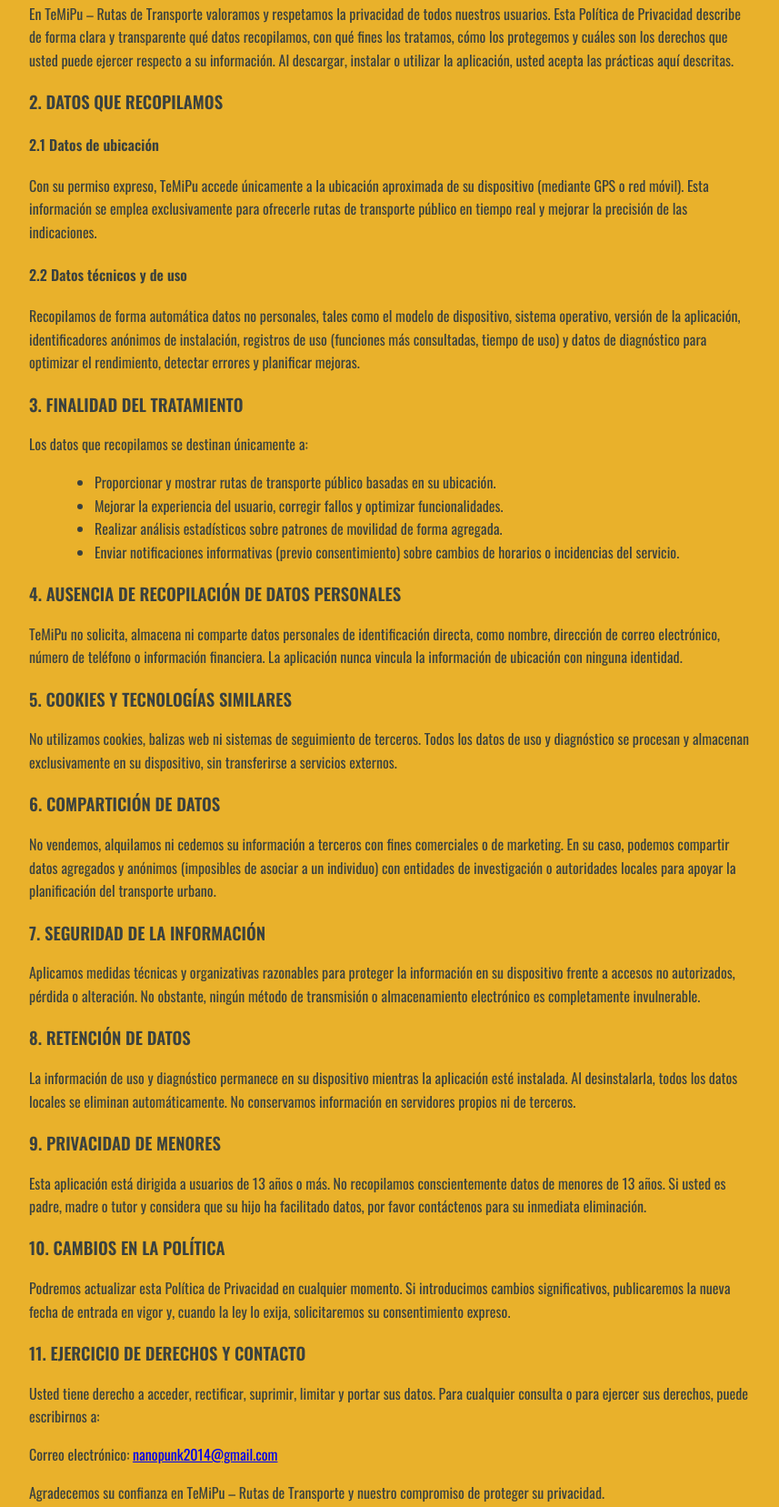
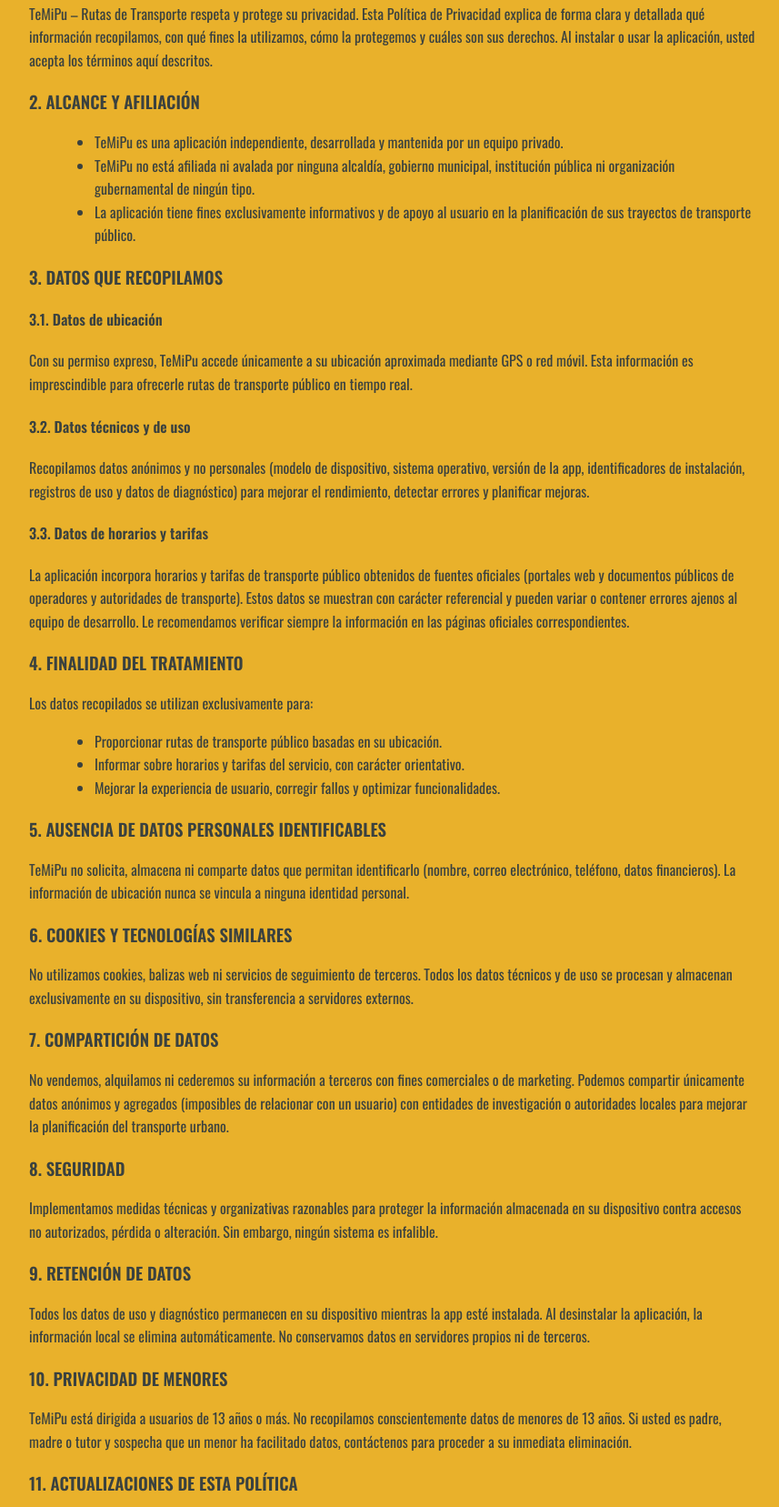
Before and after one commit to FerMu01/WebTemipu, a plain HTML site: page index.html in a window 1280 px wide. Shown: the part 1091-2748 px from the top of the page at 91% size, without its empty margins (208-1065 px from the left). Drawn offline with Linux system fonts and the light colour scheme.

Commit message:
Politica

```diff
--- a/index.html
+++ b/index.html
@@ -29,42 +29,64 @@
         </section>
         <section id="privacidad">
             <div class="content">
-                <h2>Política de Privacidad</h2>
-                <p><strong>Fecha de entrada en vigor: 19 de junio de 2025</strong></p>
-                <h3>1. INTRODUCCIÓN</h3>
-                <p>En TeMiPu – Rutas de Transporte valoramos y respetamos la privacidad de todos nuestros usuarios. Esta Política de Privacidad describe de forma clara y transparente qué datos recopilamos, con qué fines los tratamos, cómo los protegemos y cuáles son los derechos que usted puede ejercer respecto a su información. Al descargar, instalar o utilizar la aplicación, usted acepta las prácticas aquí descritas.</p>
-                <h3>2. DATOS QUE RECOPILAMOS</h3>
-                <h4>2.1 Datos de ubicación</h4>
-                <p>Con su permiso expreso, TeMiPu accede únicamente a la ubicación aproximada de su dispositivo (mediante GPS o red móvil). Esta información se emplea exclusivamente para ofrecerle rutas de transporte público en tiempo real y mejorar la precisión de las indicaciones.</p>
-                <h4>2.2 Datos técnicos y de uso</h4>
-                <p>Recopilamos de forma automática datos no personales, tales como el modelo de dispositivo, sistema operativo, versión de la aplicación, identificadores anónimos de instalación, registros de uso (funciones más consultadas, tiempo de uso) y datos de diagnóstico para optimizar el rendimiento, detectar errores y planificar mejoras.</p>
-                <h3>3. FINALIDAD DEL TRATAMIENTO</h3>
-                <p>Los datos que recopilamos se destinan únicamente a:</p>
-                <ul>
-                    <li>Proporcionar y mostrar rutas de transporte público basadas en su ubicación.</li>
-                    <li>Mejorar la experiencia del usuario, corregir fallos y optimizar funcionalidades.</li>
-                    <li>Realizar análisis estadísticos sobre patrones de movilidad de forma agregada.</li>
-                    <li>Enviar notificaciones informativas (previo consentimiento) sobre cambios de horarios o incidencias del servicio.</li>
-                </ul>
-                <h3>4. AUSENCIA DE RECOPILACIÓN DE DATOS PERSONALES</h3>
-                <p>TeMiPu no solicita, almacena ni comparte datos personales de identificación directa, como nombre, dirección de correo electrónico, número de teléfono o información financiera. La aplicación nunca vincula la información de ubicación con ninguna identidad.</p>
-                <h3>5. COOKIES Y TECNOLOGÍAS SIMILARES</h3>
-                <p>No utilizamos cookies, balizas web ni sistemas de seguimiento de terceros. Todos los datos de uso y diagnóstico se procesan y almacenan exclusivamente en su dispositivo, sin transferirse a servicios externos.</p>
-                <h3>6. COMPARTICIÓN DE DATOS</h3>
-                <p>No vendemos, alquilamos ni cedemos su información a terceros con fines comerciales o de marketing. En su caso, podemos compartir datos agregados y anónimos (imposibles de asociar a un individuo) con entidades de investigación o autoridades locales para apoyar la planificación del transporte urbano.</p>
-                <h3>7. SEGURIDAD DE LA INFORMACIÓN</h3>
-                <p>Aplicamos medidas técnicas y organizativas razonables para proteger la información en su dispositivo frente a accesos no autorizados, pérdida o alteración. No obstante, ningún método de transmisión o almacenamiento electrónico es completamente invulnerable.</p>
-                <h3>8. RETENCIÓN DE DATOS</h3>
-                <p>La información de uso y diagnóstico permanece en su dispositivo mientras la aplicación esté instalada. Al desinstalarla, todos los datos locales se eliminan automáticamente. No conservamos información en servidores propios ni de terceros.</p>
-                <h3>9. PRIVACIDAD DE MENORES</h3>
-                <p>Esta aplicación está dirigida a usuarios de 13 años o más. No recopilamos conscientemente datos de menores de 13 años. Si usted es padre, madre o tutor y considera que su hijo ha facilitado datos, por favor contáctenos para su inmediata eliminación.</p>
-                <h3>10. CAMBIOS EN LA POLÍTICA</h3>
-                <p>Podremos actualizar esta Política de Privacidad en cualquier momento. Si introducimos cambios significativos, publicaremos la nueva fecha de entrada en vigor y, cuando la ley lo exija, solicitaremos su consentimiento expreso.</p>
-                <h3>11. EJERCICIO DE DERECHOS Y CONTACTO</h3>
-                <p>Usted tiene derecho a acceder, rectificar, suprimir, limitar y portar sus datos. Para cualquier consulta o para ejercer sus derechos, puede escribirnos a:</p>
-                <p>Correo electrónico: <a href="mailto:nanopunk2014@gmail.com">nanopunk2014@gmail.com</a></p>
-                <p>Agradecemos su confianza en TeMiPu – Rutas de Transporte y nuestro compromiso de proteger su privacidad.</p>
-            </div>
+  <h2>Política de Privacidad de TeMiPu – Rutas de Transporte</h2>
+  <p><strong>Fecha de entrada en vigor: 19 de junio de 2025</strong></p>
+
+  <h3>1. INTRODUCCIÓN</h3>
+  <p>TeMiPu – Rutas de Transporte respeta y protege su privacidad. Esta Política de Privacidad explica de forma clara y detallada qué información recopilamos, con qué fines la utilizamos, cómo la protegemos y cuáles son sus derechos. Al instalar o usar la aplicación, usted acepta los términos aquí descritos.</p>
+
+  <h3>2. ALCANCE Y AFILIACIÓN</h3>
+  <ul>
+    <li>TeMiPu es una aplicación independiente, desarrollada y mantenida por un equipo privado.</li>
+    <li>TeMiPu no está afiliada ni avalada por ninguna alcaldía, gobierno municipal, institución pública ni organización gubernamental de ningún tipo.</li>
+    <li>La aplicación tiene fines exclusivamente informativos y de apoyo al usuario en la planificación de sus trayectos de transporte público.</li>
+  </ul>
+
+  <h3>3. DATOS QUE RECOPILAMOS</h3>
+  <h4>3.1. Datos de ubicación</h4>
+  <p>Con su permiso expreso, TeMiPu accede únicamente a su ubicación aproximada mediante GPS o red móvil. Esta información es imprescindible para ofrecerle rutas de transporte público en tiempo real.</p>
+
+  <h4>3.2. Datos técnicos y de uso</h4>
+  <p>Recopilamos datos anónimos y no personales (modelo de dispositivo, sistema operativo, versión de la app, identificadores de instalación, registros de uso y datos de diagnóstico) para mejorar el rendimiento, detectar errores y planificar mejoras.</p>
+
+  <h4>3.3. Datos de horarios y tarifas</h4>
+  <p>La aplicación incorpora horarios y tarifas de transporte público obtenidos de fuentes oficiales (portales web y documentos públicos de operadores y autoridades de transporte). Estos datos se muestran con carácter referencial y pueden variar o contener errores ajenos al equipo de desarrollo. Le recomendamos verificar siempre la información en las páginas oficiales correspondientes.</p>
+
+  <h3>4. FINALIDAD DEL TRATAMIENTO</h3>
+  <p>Los datos recopilados se utilizan exclusivamente para:</p>
+  <ul>
+    <li>Proporcionar rutas de transporte público basadas en su ubicación.</li>
+    <li>Informar sobre horarios y tarifas del servicio, con carácter orientativo.</li>
+    <li>Mejorar la experiencia de usuario, corregir fallos y optimizar funcionalidades.</li>
+  </ul>
+
+  <h3>5. AUSENCIA DE DATOS PERSONALES IDENTIFICABLES</h3>
+  <p>TeMiPu no solicita, almacena ni comparte datos que permitan identificarlo (nombre, correo electrónico, teléfono, datos financieros). La información de ubicación nunca se vincula a ninguna identidad personal.</p>
+
+  <h3>6. COOKIES Y TECNOLOGÍAS SIMILARES</h3>
+  <p>No utilizamos cookies, balizas web ni servicios de seguimiento de terceros. Todos los datos técnicos y de uso se procesan y almacenan exclusivamente en su dispositivo, sin transferencia a servidores externos.</p>
+
+  <h3>7. COMPARTICIÓN DE DATOS</h3>
+  <p>No vendemos, alquilamos ni cederemos su información a terceros con fines comerciales o de marketing. Podemos compartir únicamente datos anónimos y agregados (imposibles de relacionar con un usuario) con entidades de investigación o autoridades locales para mejorar la planificación del transporte urbano.</p>
+
+  <h3>8. SEGURIDAD</h3>
+  <p>Implementamos medidas técnicas y organizativas razonables para proteger la información almacenada en su dispositivo contra accesos no autorizados, pérdida o alteración. Sin embargo, ningún sistema es infalible.</p>
+
+  <h3>9. RETENCIÓN DE DATOS</h3>
+  <p>Todos los datos de uso y diagnóstico permanecen en su dispositivo mientras la app esté instalada. Al desinstalar la aplicación, la información local se elimina automáticamente. No conservamos datos en servidores propios ni de terceros.</p>
+
+  <h3>10. PRIVACIDAD DE MENORES</h3>
+  <p>TeMiPu está dirigida a usuarios de 13 años o más. No recopilamos conscientemente datos de menores de 13 años. Si usted es padre, madre o tutor y sospecha que un menor ha facilitado datos, contáctenos para proceder a su inmediata eliminación.</p>
+
+  <h3>11. ACTUALIZACIONES DE ESTA POLÍTICA</h3>
+  <p>Podremos modificar esta Política de Privacidad en cualquier momento. Cuando se introduzcan cambios significativos, actualizaremos la fecha de entrada en vigor y, si la ley lo exige, solicitaremos su consentimiento expreso.</p>
+
+  <h3>12. EJERCICIO DE DERECHOS Y CONTACTO</h3>
+  <p>Usted tiene derecho a acceder, rectificar, suprimir, limitar el tratamiento y portar los datos. Para cualquier consulta o para ejercer sus derechos, escríbanos a: <a href="mailto:nanopunk2014@gmail.com">nanopunk2014@gmail.com</a></p>
+
+  <p>Gracias por confiar en TeMiPu – Rutas de Transporte. Su confianza impulsa nuestro compromiso de ofrecerle información útil y proteger su privacidad.</p>
+</div>
+
         </section>
         <section id="contactanos">
             <div class="content">
```
